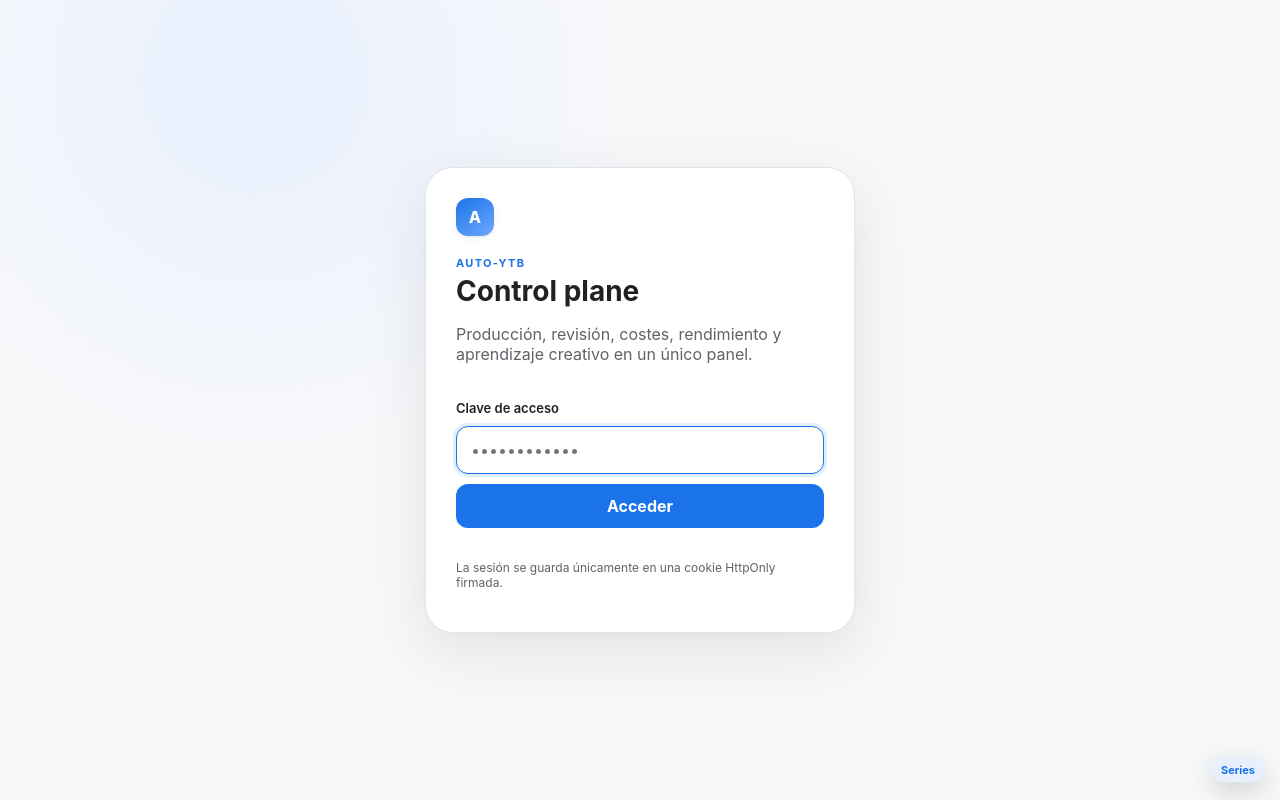
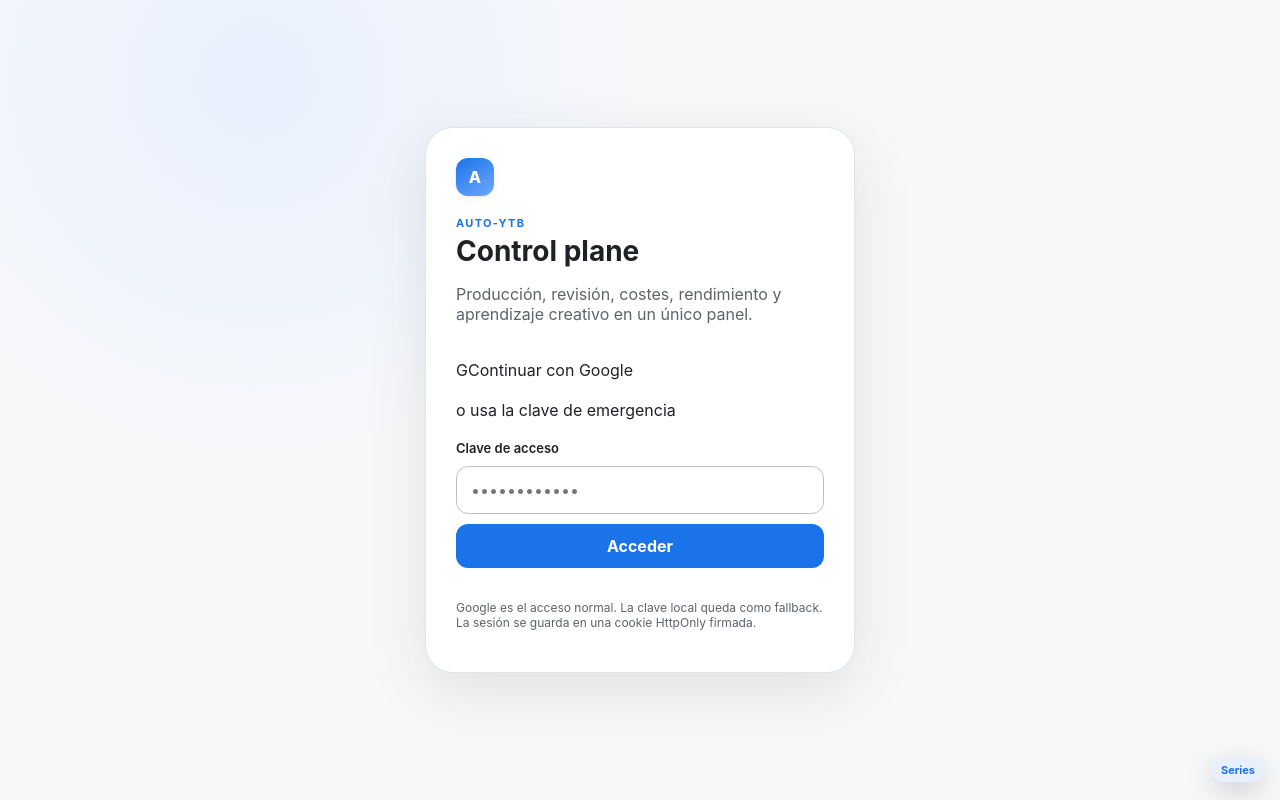
Before and after one commit to dddavidsm/auto-ytb, a Next.js app in the folder apps/web/: page /login in a window 1280 px wide. Built offline with nearby package versions, Linux system fonts and the light colour scheme.

Commit message:
feat: add Google sign-in to control plane

```diff
--- a/apps/web/app/login/page.tsx
+++ b/apps/web/app/login/page.tsx
@@ -1,8 +1,19 @@
 'use client';
 import { FormEvent, useState } from 'react';
+import { useSearchParams } from 'next/navigation';
+
+const errorMessage=(code:string|null)=>({
+  oauth_state:'La sesión de Google ha caducado. Vuelve a intentarlo.',
+  oauth_config:'El acceso con Google aún no está configurado.',
+  oauth_exchange:'Google no ha podido completar el inicio de sesión.',
+  oauth_token:'Google no ha devuelto una sesión válida.',
+  profile:'No se ha podido leer tu perfil de Google.',
+  not_allowed:'Esta cuenta de Google no está autorizada para administrar AUTO-YTB.',
+}[String(code||'')]||'');
 
 export default function LoginPage(){
-  const [error,setError]=useState('');const [busy,setBusy]=useState(false);
+  const params=useSearchParams();
+  const [error,setError]=useState(errorMessage(params.get('error')));const [busy,setBusy]=useState(false);
   async function submit(event:FormEvent<HTMLFormElement>){event.preventDefault();setBusy(true);setError('');const data=new FormData(event.currentTarget);const response=await fetch('/api/session',{method:'POST',headers:{'content-type':'application/json'},body:JSON.stringify({token:data.get('token')})});if(response.ok){window.location.href='/';return;}setBusy(false);setError('No se ha podido iniciar sesión.');}
-  return <main className="login-shell"><section className="login-card"><div className="brand-mark">A</div><div><p className="eyebrow">AUTO-YTB</p><h1>Control plane</h1><p className="muted">Producción, revisión, costes, rendimiento y aprendizaje creativo en un único panel.</p></div><form onSubmit={submit}><label htmlFor="token">Clave de acceso</label><input id="token" name="token" type="password" autoComplete="current-password" required autoFocus placeholder="••••••••••••"/><button className="primary" disabled={busy}>{busy?'Entrando…':'Acceder'}</button>{error?<p className="error">{error}</p>:null}</form><p className="fine">La sesión se guarda únicamente en una cookie HttpOnly firmada.</p></section></main>;
+  return <main className="login-shell"><section className="login-card"><div className="brand-mark">A</div><div><p className="eyebrow">AUTO-YTB</p><h1>Control plane</h1><p className="muted">Producción, revisión, costes, rendimiento y aprendizaje creativo en un único panel.</p></div><a className="google-login" href="/api/auth/google"><span className="google-g">G</span><span>Continuar con Google</span></a><div className="login-divider"><span>o usa la clave de emergencia</span></div><form onSubmit={submit}><label htmlFor="token">Clave de acceso</label><input id="token" name="token" type="password" autoComplete="current-password" required placeholder="••••••••••••"/><button className="primary" disabled={busy}>{busy?'Entrando…':'Acceder'}</button>{error?<p className="error">{error}</p>:null}</form><p className="fine">Google es el acceso normal. La clave local queda como fallback. La sesión se guarda en una cookie HttpOnly firmada.</p></section></main>;
 }
```
